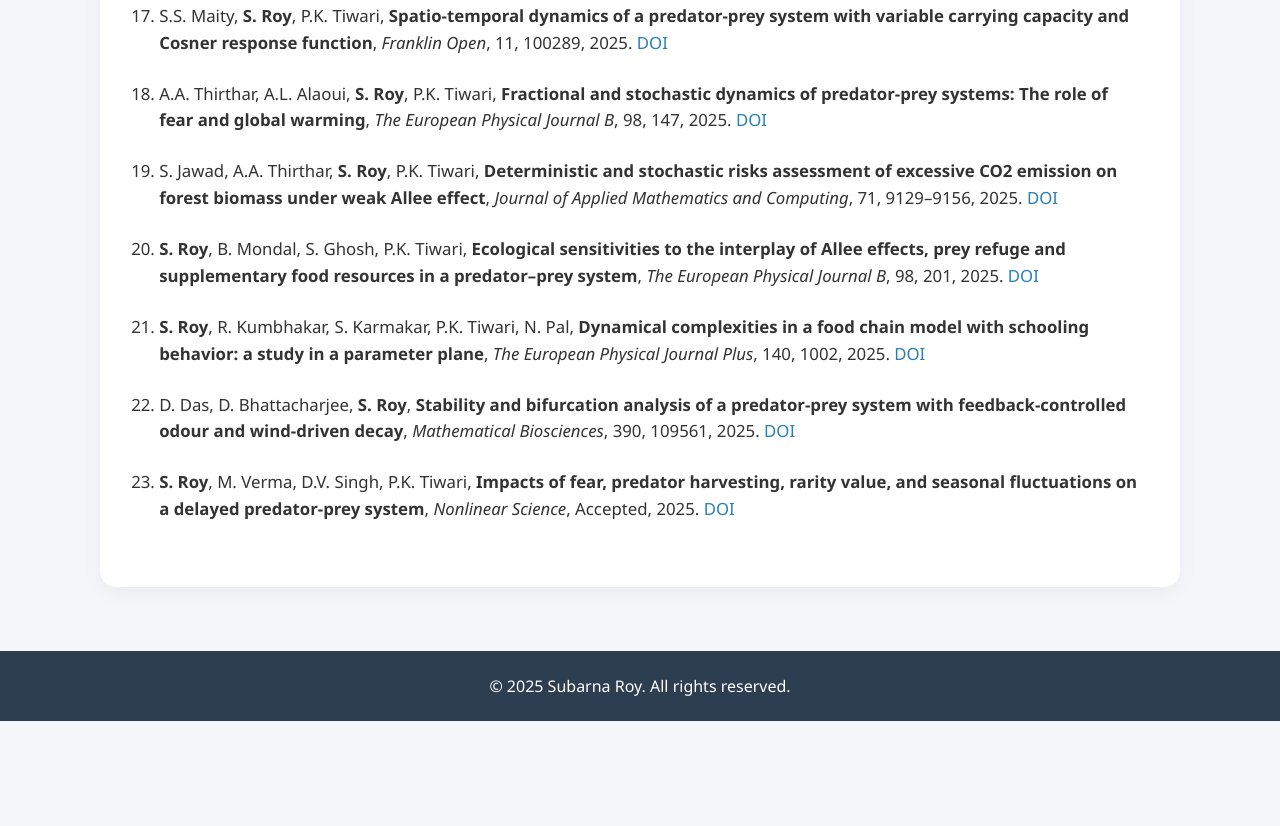
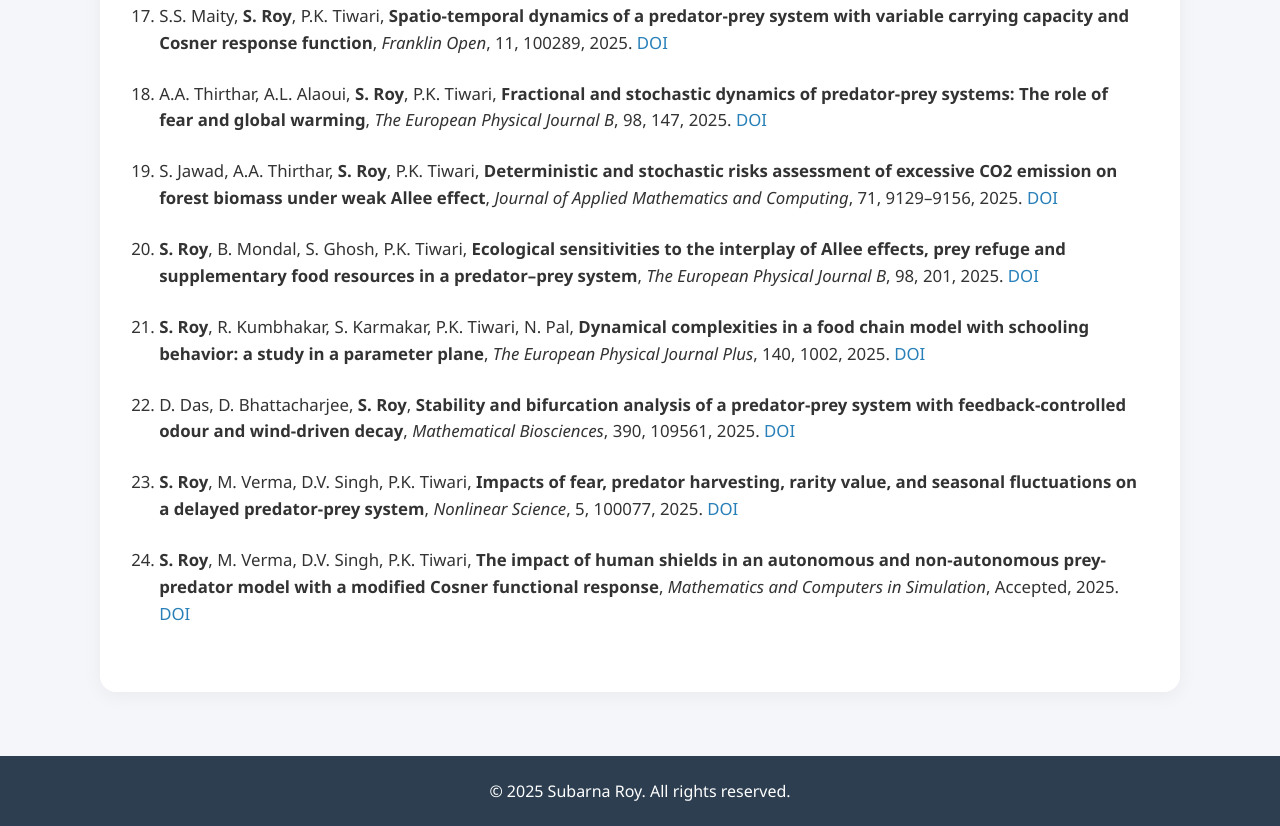
Before and after one commit to SubarnaRoy1996/profile, a plain HTML site: page publication.html in a window 1280 px wide. Shown: the part 1803-2629 px from the top of the page. Before the commit the page ends 2524 px from the top, so only its background shows below. Drawn offline with nearby package versions, Linux system fonts and the light colour scheme.

Commit message:
Update publication.html

```diff
--- a/publication.html
+++ b/publication.html
@@ -151,7 +151,10 @@
       <li> D. Das, D. Bhattacharjee, <strong>S. Roy</strong>, <strong>Stability and bifurcation analysis of a predator-prey system with feedback-controlled odour and wind-driven decay</strong>, <em> Mathematical Biosciences</em>, 390, 109561, 2025. <a href="https://doi.org/10.1016/j.mbs.2025.109561
 " target="_blank">DOI</a>
       </li>
-      <li> <strong>S. Roy</strong>, M. Verma, D.V. Singh, P.K. Tiwari, <strong>Impacts of fear, predator harvesting, rarity value, and seasonal fluctuations on a delayed predator-prey system</strong>, <em> Nonlinear Science</em>, Accepted, 2025. <a href="https://doi.org/10.1016/j.nls.2025.100077
+      <li> <strong>S. Roy</strong>, M. Verma, D.V. Singh, P.K. Tiwari, <strong>Impacts of fear, predator harvesting, rarity value, and seasonal fluctuations on a delayed predator-prey system</strong>, <em> Nonlinear Science</em>, 5, 100077, 2025. <a href="https://doi.org/10.1016/j.nls.2025.100077
+" target="_blank">DOI</a>
+      </li>
+      <li> <strong>S. Roy</strong>, M. Verma, D.V. Singh, P.K. Tiwari, <strong>The impact of human shields in an autonomous and non-autonomous prey-predator model with a modified Cosner functional response</strong>, <em> Mathematics and Computers in Simulation</em>, Accepted, 2025. <a href="https://doi.org/10.1016/j.nls.2025.100077
 " target="_blank">DOI</a>
       </li>
     </ol>
```
